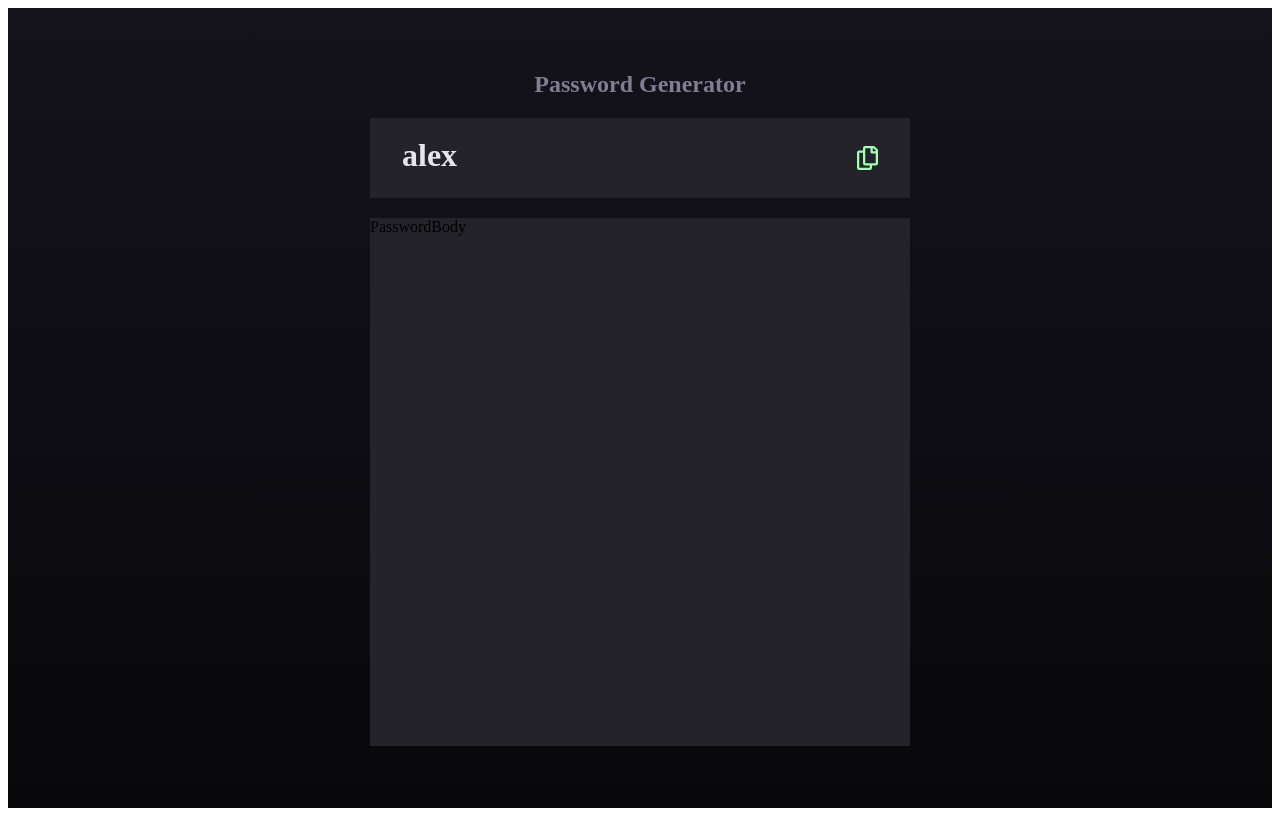
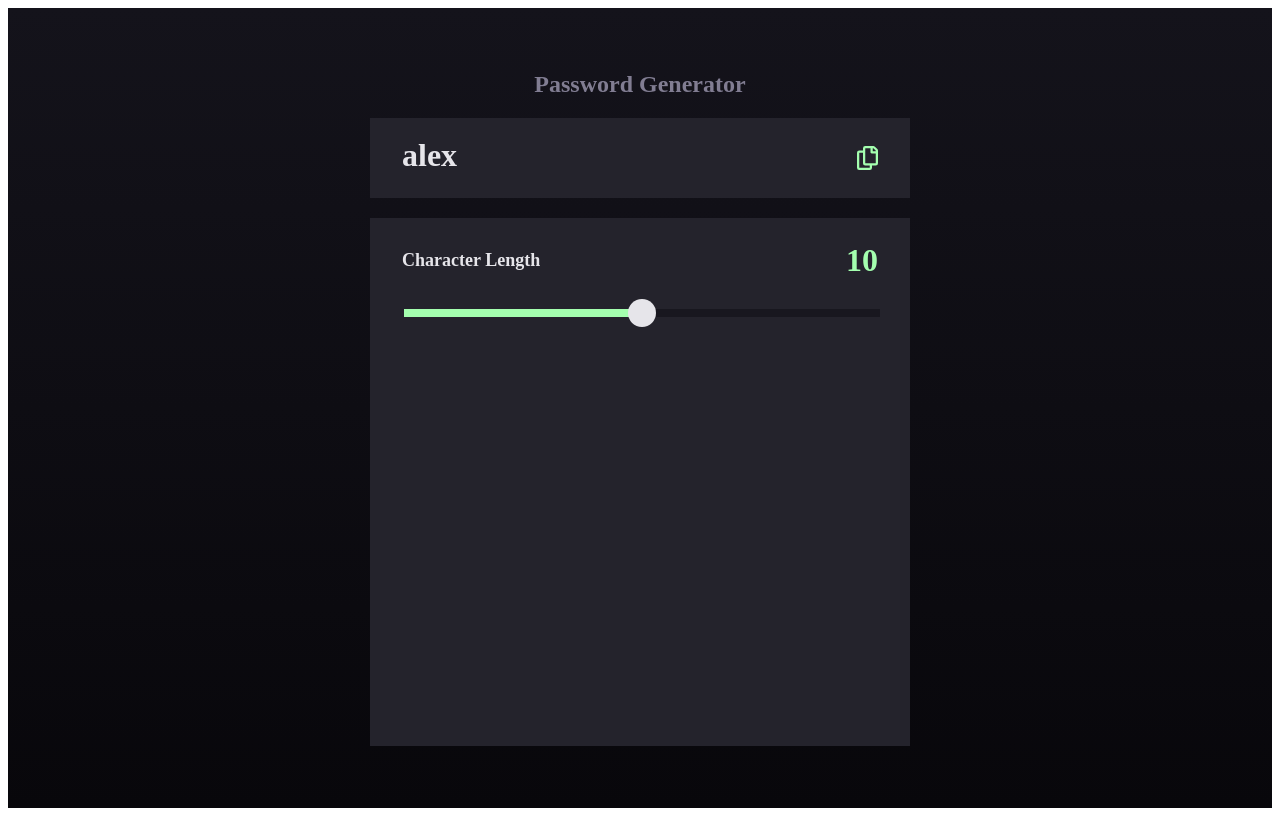
Before and after one commit to alx29/Password-Generator, a React (Vite) app: page / in a window 1280 px wide. Built offline with nearby package versions, Linux system fonts and the light colour scheme; the HTML template or start-up script is replaced by a standard one.

Commit message:
finished slider

```diff
--- /dev/null
+++ b/src/components/CharacterLength.css
@@ -0,0 +1,30 @@
+.characterLength {
+    padding: 24px 32px 24px 32px;
+    display: flex;
+    justify-content: space-between;
+    align-items: center;
+}
+
+.textStyle {
+    color: var(--Almost-White, #E6E5EA);
+    font-feature-settings: 'clig' off, 'liga' off;
+
+    /* Body (M) */
+    font-family: JetBrains Mono;
+    font-size: 18px;
+    font-style: normal;
+    font-weight: 700;
+    line-height: normal;
+}
+
+.numberStyle {
+    color: var(--Neon-Green, #A4FFAF);
+    font-feature-settings: 'clig' off, 'liga' off;
+
+    /* Heading (L) */
+    font-family: JetBrains Mono;
+    font-size: 32px;
+    font-style: normal;
+    font-weight: 700;
+    line-height: normal;
+}
--- /dev/null
+++ b/src/components/CharacterLength.tsx
@@ -0,0 +1,16 @@
+import './CharacterLength.css';
+
+interface ICharacterLength {
+    length: number;
+}
+
+const CharacterLength: React.FC<ICharacterLength> = ({ length }) => {
+  return (
+    <div className='characterLength'>
+        <div className='textStyle'>Character Length</div>
+        <div className="numberStyle">{length}</div>
+    </div>
+  )
+}
+
+export default CharacterLength
--- a/src/components/PasswordBody.css
+++ b/src/components/PasswordBody.css
@@ -3,4 +3,6 @@
     height: 528px;
     flex-shrink: 0;
     background: var(--Dark-Grey, #24232C);
+    display: flex;
+    flex-direction: column;
 }
--- a/src/components/PasswordBody.tsx
+++ b/src/components/PasswordBody.tsx
@@ -1,8 +1,11 @@
 import './PasswordBody.css'
+import RangeSlider from './RangeSlider'
 
 const PasswordBody = () => {
   return (
-    <div className="PasswordBody">PasswordBody</div>
+    <div className="PasswordBody">
+      <RangeSlider />
+    </div>
   )
 }
 
--- /dev/null
+++ b/src/components/RangeSlider.css
@@ -0,0 +1,29 @@
+.rangeSlider {
+    padding-left: 32px;
+    padding-right: 32px;
+}
+
+.rangeSlider input[type="range"] {
+    -webkit-appearance: none;
+    width: 100%;
+    height: 8px;
+    background: var(--Very-Dark-Grey, #18171F);
+    background-image: linear-gradient(#A4FFAF, #A4FFAF);
+    background-repeat: no-repeat;
+}
+
+.rangeSlider input[type="range"]::-webkit-slider-thumb {
+    -webkit-appearance: none;
+    height: 28px;
+    width: 28px;
+    border-radius: 50%;
+    background-color: var(--Almost-White, #E6E5EA);
+    cursor: pointer;
+}
+
+.rangeSlider input[type="range"]::-webkit-slider-runnable-track {
+    -webkit-appearance: none;
+    box-shadow: none;
+    border: none;
+    background: transparent;
+}
--- /dev/null
+++ b/src/components/RangeSlider.tsx
@@ -0,0 +1,33 @@
+import { ChangeEvent, useState } from 'react'
+import CharacterLength from './CharacterLength'
+import './RangeSlider.css'
+
+const RangeSlider = () => {
+    const [passwordLength, setPasswordLength] = useState(10);
+
+    const handleChange = (e: ChangeEvent<HTMLInputElement>) => {
+        setPasswordLength(parseInt(e.target.value));
+    }
+
+    const getBackgroundSize = () => {
+        return { backgroundSize: `${(passwordLength * 100) / 20}%` };
+    };
+
+    return (
+        <div>
+            <CharacterLength length={passwordLength}/>
+            <div className='rangeSlider'>
+                <input
+                    type="range"
+                    min="0"
+                    max="20"
+                    value={passwordLength}
+                    onChange={handleChange}
+                    style={getBackgroundSize()}
+                />
+            </div>
+        </div>
+    )
+}
+
+export default RangeSlider
```
